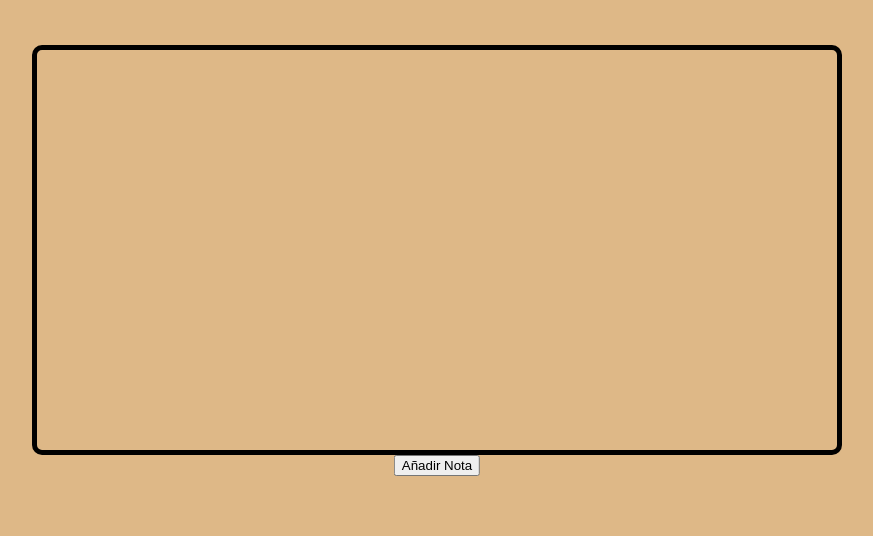
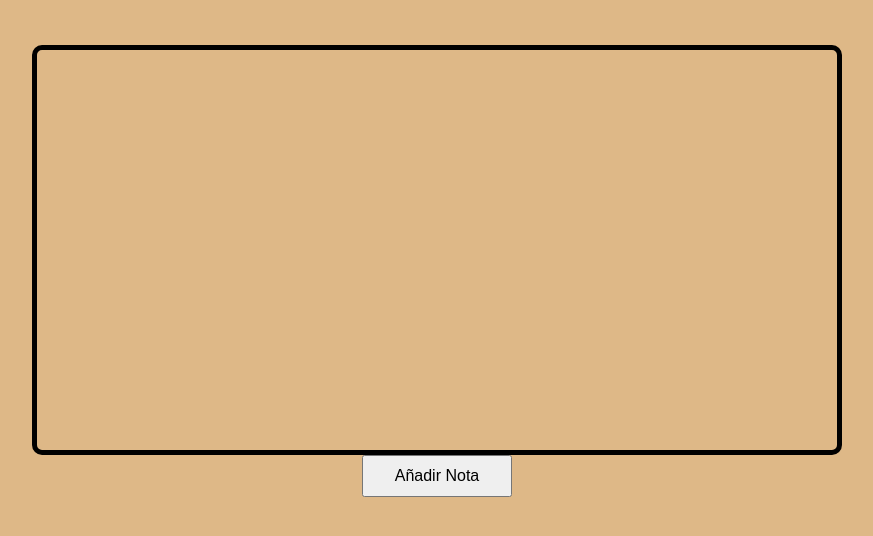
Before and after one commit to DcM12345/Practica-1-Fundamentos-de-la-Web, a plain HTML site: page Practica1.html in a window 1280 px wide. Shown: the part 240-776 px from the top of the page, without its empty margins (203-1076 px from the left). Drawn offline with Linux system fonts and the light colour scheme.

Commit message:
MAquetación y boton funcional

```diff
--- a/BlocdeNotas.css
+++ b/BlocdeNotas.css
@@ -21,7 +21,9 @@ h1 {
     position: absolute;
     left: 50%;
     transform: translateX(-50%);
-
+    font-size: 16px;
+    width: 150px; /* Puedes ajustar el valor según tu preferencia */
+    padding: 10px;
 
 
 
--- a/Practica1.html
+++ b/Practica1.html
@@ -8,8 +8,12 @@
 
 </body>
 <div id="container">
+
 </div>
-<button id="addButton">Añadir Nota</button>
+<a href="Pag2.html">
+    <button id="addButton">Añadir Nota</button>
+</a>
+
 
 
 </html>
```
